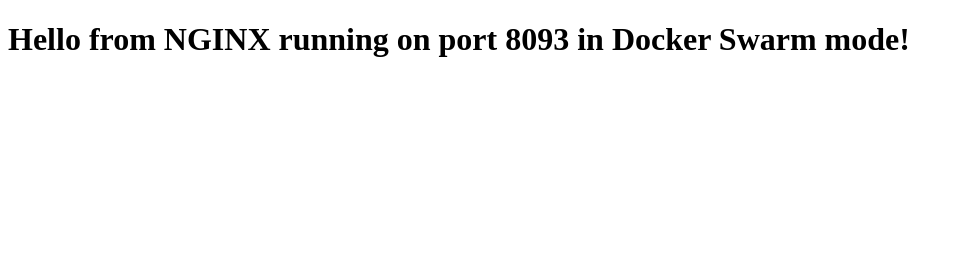
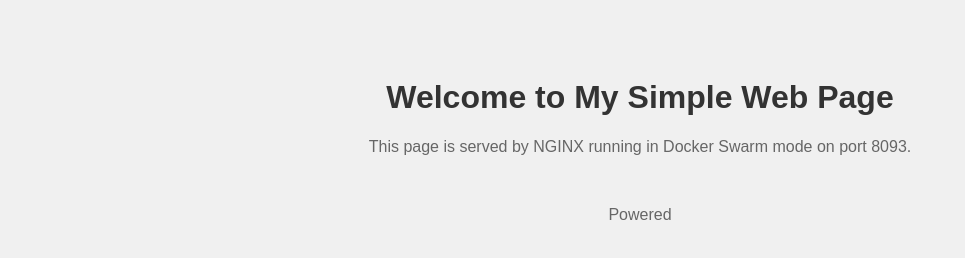
Before and after one commit to edisaputroo/docker-nginx, a plain HTML site: page index.html in a window 1280 px wide. Shown: the whole page, without its empty margins (0-965 px from the left). Drawn offline with Linux system fonts and the light colour scheme.

Commit message:
project 2 rev 2

```diff
--- a/index.html
+++ b/index.html
@@ -1,9 +1,31 @@
 <!DOCTYPE html>
-<html>
+<html lang="en">
 <head>
-    <title>Welcome to NGINX</title>
+    <meta charset="UTF-8">
+    <meta name="viewport" content="width=device-width, initial-scale=1.0">
+    <title>Simple Web Page</title>
+    <style>
+        body {
+            font-family: Arial, sans-serif;
+            background-color: #f0f0f0;
+            text-align: center;
+            padding-top: 50px;
+        }
+        h1 {
+            color: #333;
+        }
+        p {
+            color: #666;
+        }
+        footer {
+            margin-top: 50px;
+            color: #999;
+        }
+    </style>
 </head>
 <body>
-    <h1>Hello from NGINX running on port 8093 in Docker Swarm mode!</h1>
-</body>
-</html>
+    <h1>Welcome to My Simple Web Page</h1>
+    <p>This page is served by NGINX running in Docker Swarm mode on port 8093.</p>
+
+    <footer>
+        <p>Powered
```
Also changed, not shown: 1 other file.
